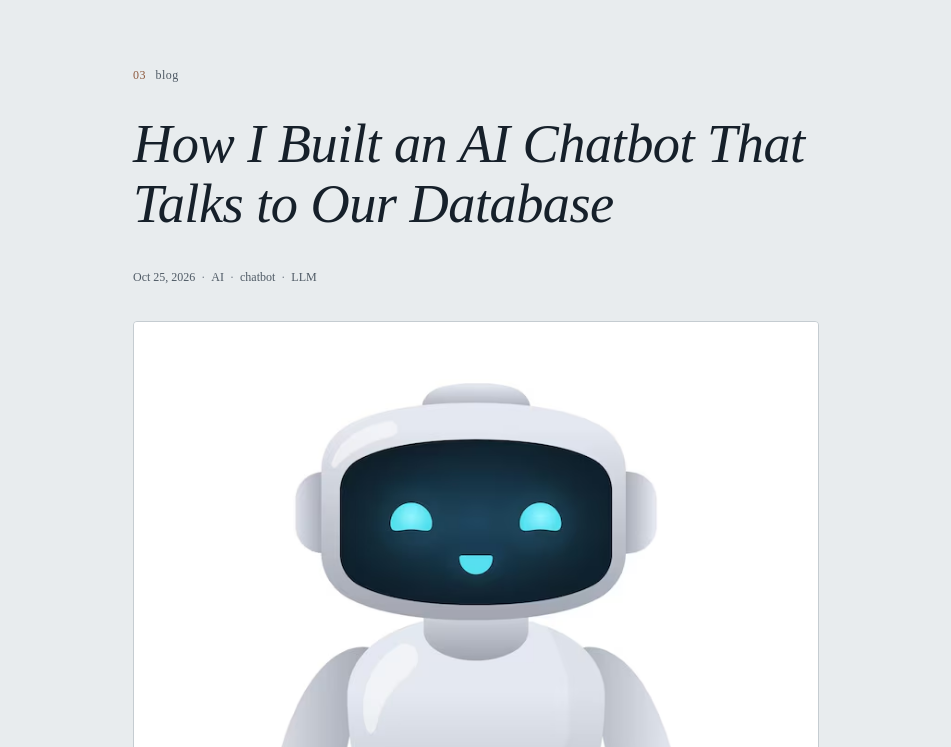
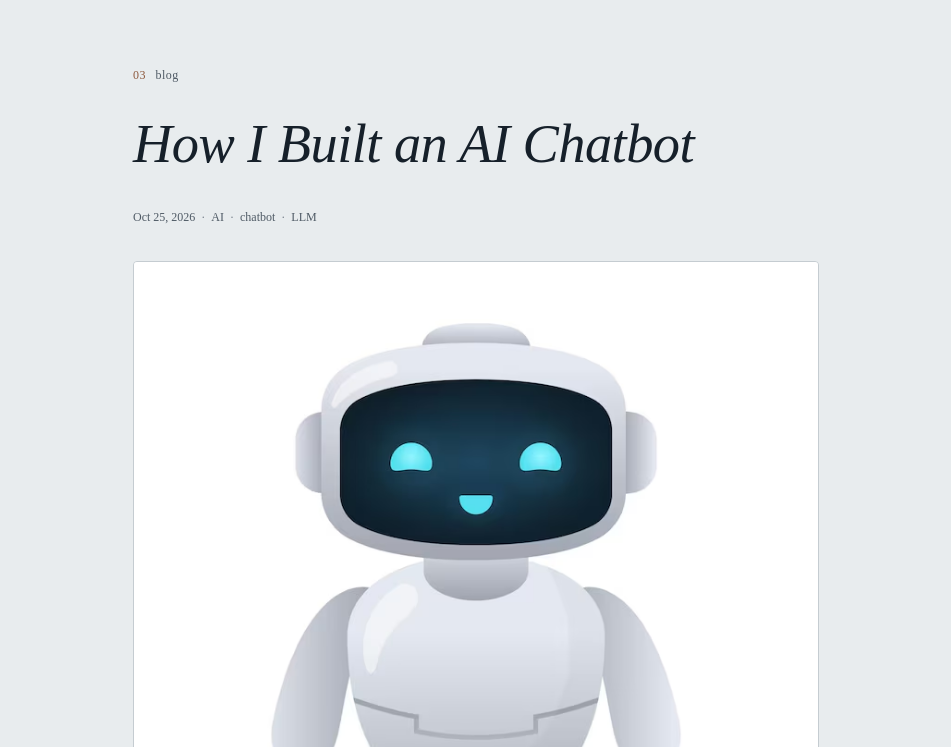
Before and after one commit to suraj5969/portfolio, an Astro site: page /blog/how-to-build-ai-chatbot in a window 1280 px wide. Shown: the part 53-800 px from the top of the page, without its empty margins (164-1115 px from the left). Built offline with nearby package versions, Linux system fonts and the light colour scheme; Astro itself is replaced by a stand-in of ours.

Commit message:
Shorten blog post title about AI chatbot
Updated the title of the blog post for brevity.

```diff
--- a/src/content/blog/how-to-build-ai-chatbot.md
+++ b/src/content/blog/how-to-build-ai-chatbot.md
@@ -1,5 +1,5 @@
 ---
-title: "How I Built an AI Chatbot That Talks to Our Database"
+title: "How I Built an AI Chatbot"
 description: "What it takes to build a chatbot that answers questions from real customer data, safely."
 pubDate: "2026-10-25"
 heroImage: "../../assets/blog/chatbot.png"
```
